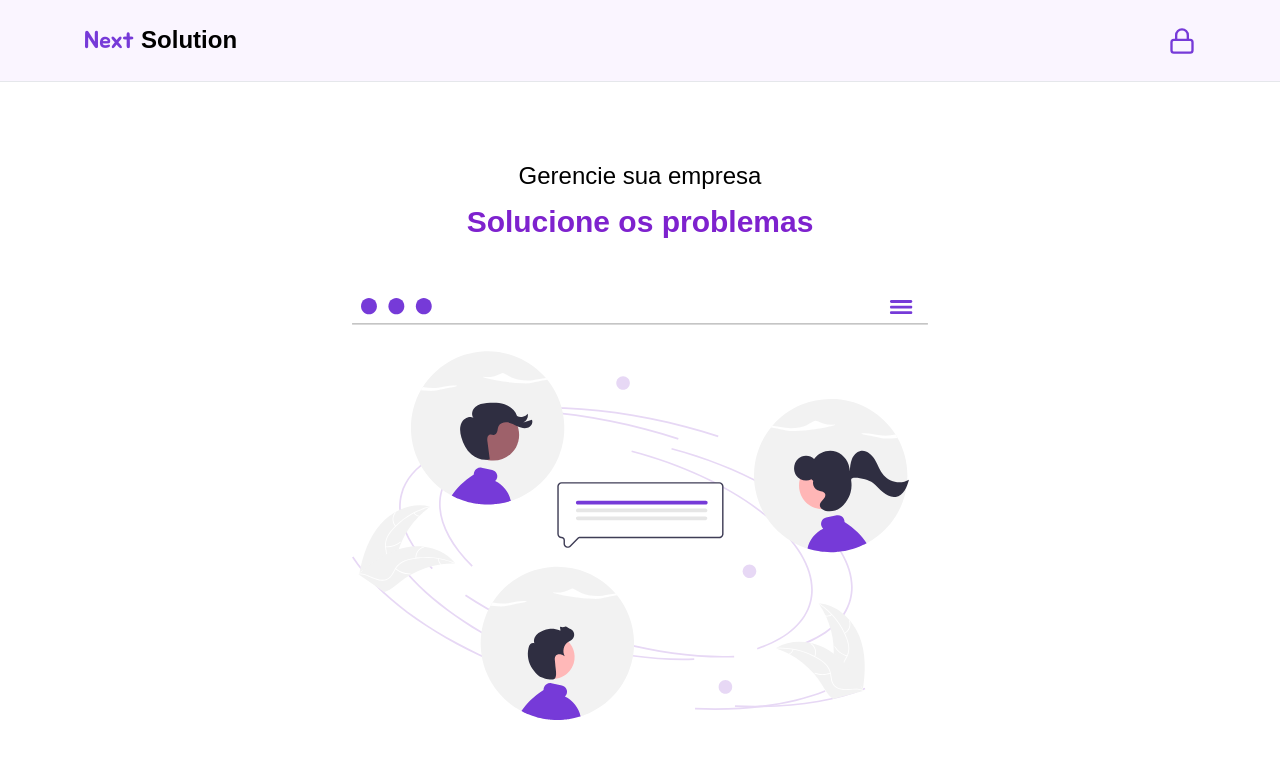
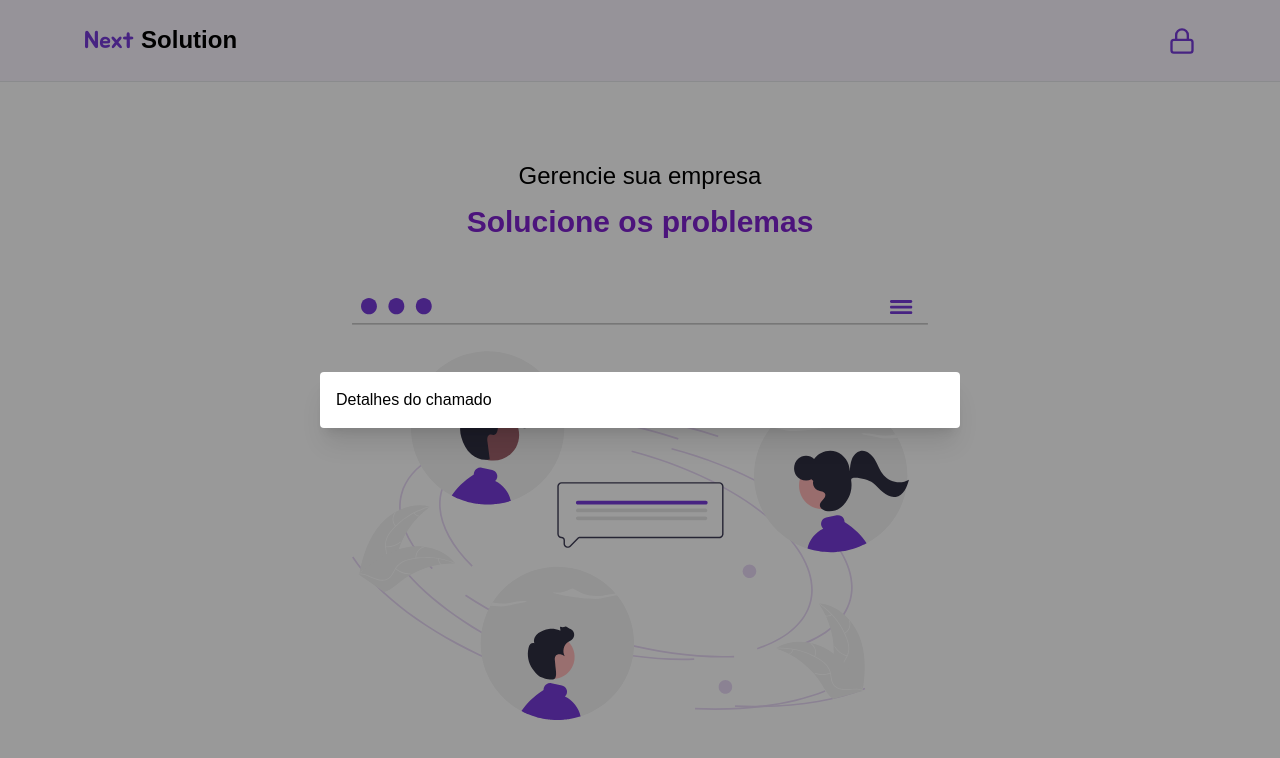
Before and after one commit to luhoro/nextsolution, a Next.js app: page / in a window 1280 px wide. Shown: the top 758 px of the page. Built offline with nearby package versions, Linux system fonts and the light colour scheme; no server answers; a web font is replaced by a local one.

Commit message:
Feat: Modal page with context

```diff
--- a/src/app/dashboard/components/ticket.tsx
+++ b/src/app/dashboard/components/ticket.tsx
@@ -1,6 +1,6 @@
 "use client"
 import CustomerProps from "@/utils/customer.type"
-import { TicketProps } from "@/utils/ticket.type"
+import TicketProps from "@/utils/ticket.type"
 import { FiCheckCircle, FiFile } from "react-icons/fi"
 import {api} from '@/lib/api'
 import { useRouter } from "next/navigation"
--- a/src/app/layout.tsx
+++ b/src/app/layout.tsx
@@ -3,6 +3,7 @@
 import "./globals.css"
 import Header from "@/components/header"
 import { AuthProvider } from "@/providers/auth"
+import { ModalProvider } from "@/providers/modal"
 
 const khula = Khula({
   weight: ["300", "400", "600", "700", "800"],
@@ -23,8 +24,10 @@
     <html lang="pt-br">
       <body className={khula.className}>
         <AuthProvider>
-          <Header />
-          {children}
+          <ModalProvider>
+            <Header />
+            {children}
+          </ModalProvider>
         </AuthProvider>
       </body>
     </html>
--- /dev/null
+++ b/src/components/modal.tsx
@@ -0,0 +1,16 @@
+"use client"
+import React from "react"
+
+const ModalTicket = () => {
+  return (
+    <section className="absolute bg-black/40 w-full min-h-full ">
+      <div className="absolute inset-0 flex items-center justify-center">
+        <div className="bg-white shadow-xl w-4/5 md:w-1/2 max-w-2xl p-4 rounded">
+          <h1>Detalhes do chamado</h1>
+        </div>
+      </div>
+    </section>
+  )
+}
+
+export default ModalTicket
--- /dev/null
+++ b/src/providers/modal.tsx
@@ -0,0 +1,29 @@
+"use client"
+import { createContext, ReactNode, useState } from "react"
+import TicketProps from "@/utils/ticket.type"
+import CustomerProps from "@/utils/customer.type"
+import ModalTicket from "@/components/modal"
+
+interface ModalContextData {
+  visible: boolean
+  handleModalVisible: () => void
+}
+
+export const ModalContext = createContext({} as ModalContextData)
+
+export const ModalProvider = ({ children }: { children: ReactNode }) => {
+  const [visible, setVisible] = useState(true)
+
+  const handleModalVisible = () => {
+    setVisible(!visible)
+  }
+
+  return (
+    <ModalContext.Provider value={{ visible, handleModalVisible }}>
+      {visible && (
+        <ModalTicket />
+      )}
+      {children}
+    </ModalContext.Provider>
+  )
+}
--- a/src/utils/ticket.type.ts
+++ b/src/utils/ticket.type.ts
@@ -1,4 +1,4 @@
-export interface TicketProps {
+export default interface TicketProps {
   id: string
   name: string
   status: string
```
